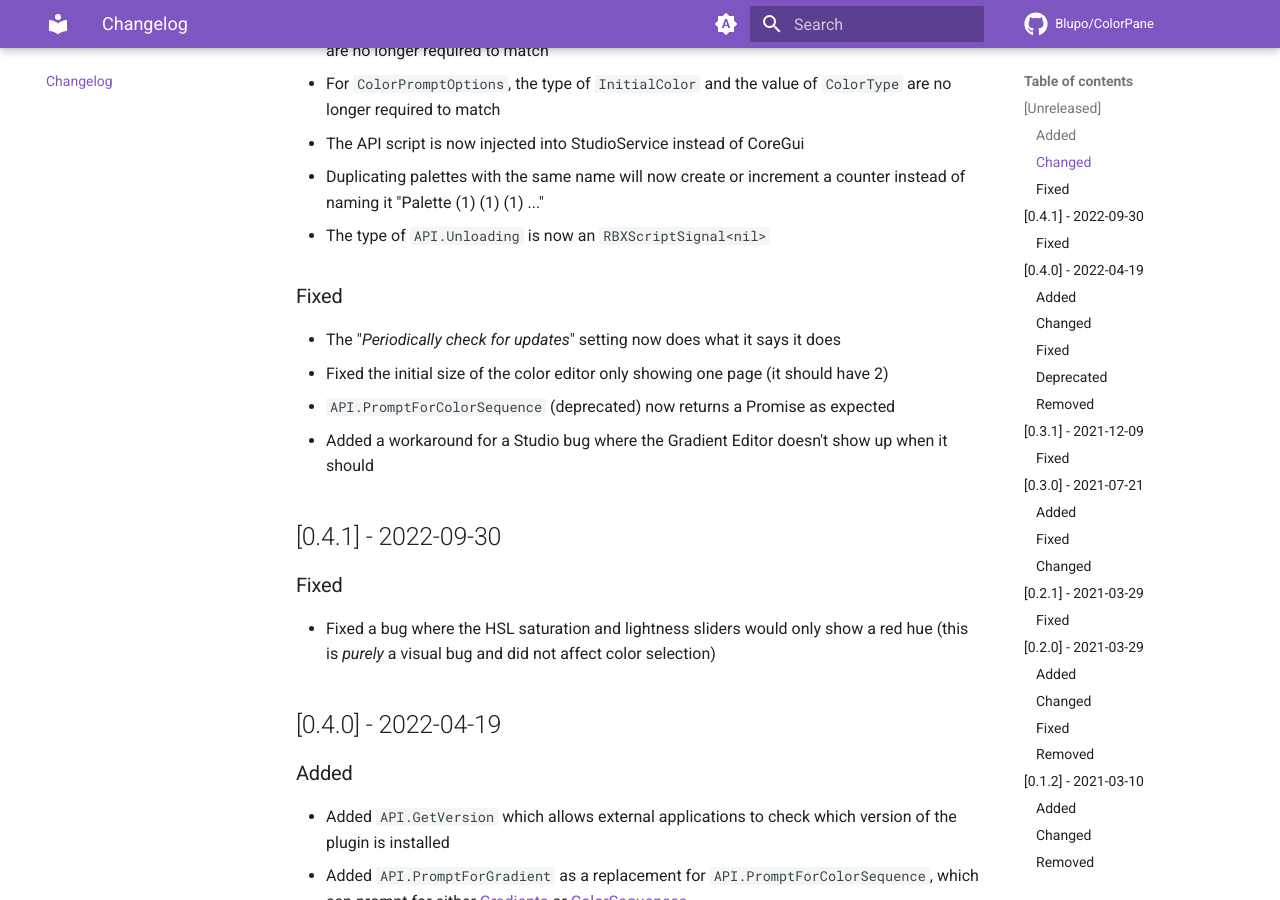
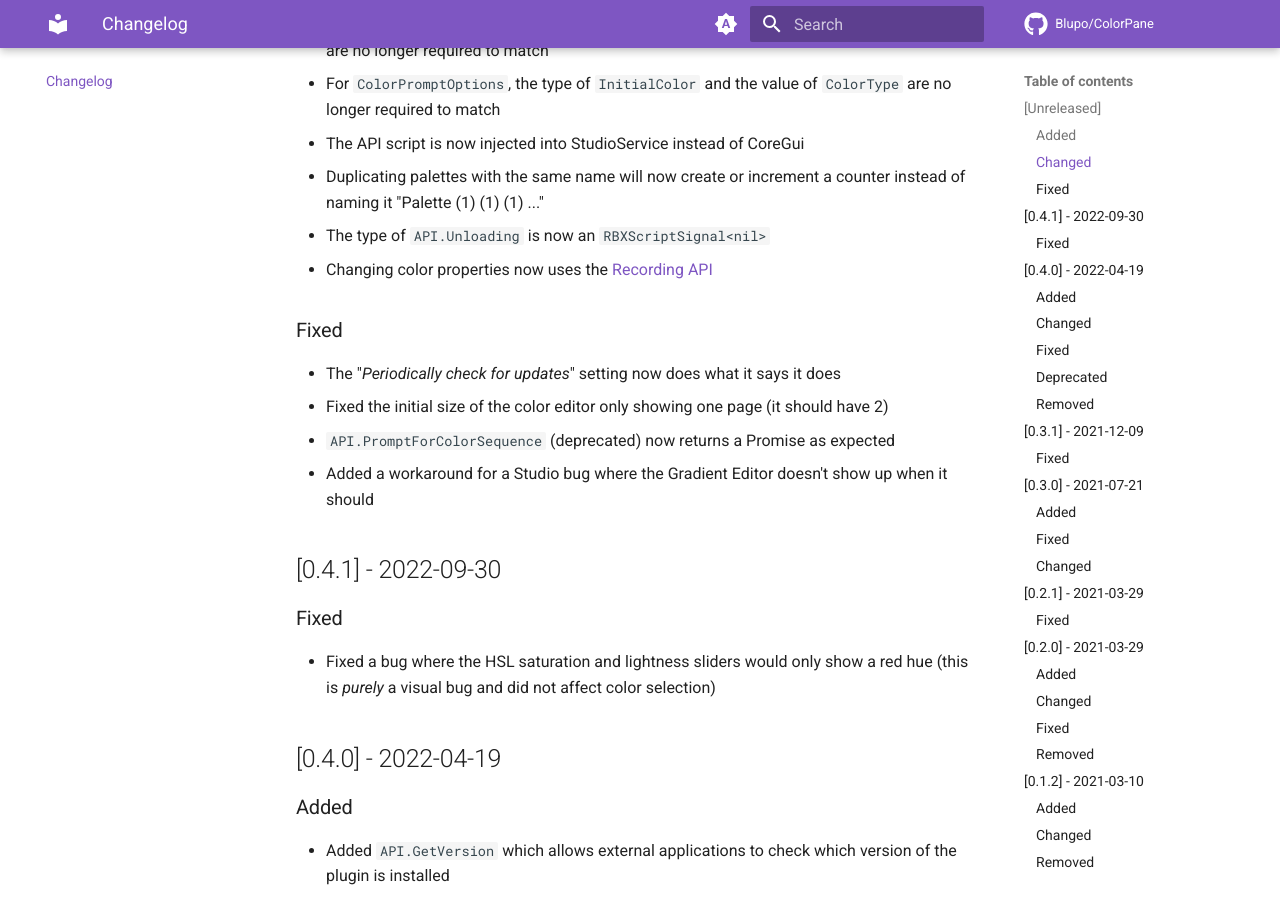
Before and after one commit to Blupo/ColorPane, an MkDocs documentation site: the page built from docs/changelog.md, in a window 1280 px wide and 900 px high, scrolled down 576 px. Built offline with MkDocs 1.6.1 and Material for MkDocs 9.7.7, drawn with Linux system fonts in a browser that asks for light colours; plug-ins that fetch from the network failed and are left out; comment, search, counter and statistics services are not loaded.

Commit message:
Use Recording API for changing properties

```diff
--- a/docs/changelog.md
+++ b/docs/changelog.md
@@ -13,6 +13,7 @@
 - The API script is now injected into StudioService instead of CoreGui
 - Duplicating palettes with the same name will now create or increment a counter instead of naming it "Palette (1) (1) (1) ..."
 - The type of `API.Unloading` is now an `RBXScriptSignal<nil>`
+- Changing color properties now uses the [Recording API](https://devforum.roblox.com/t/2512500)
 
 ### Fixed
 - The "*Periodically check for updates*" setting now does what it says it does
```
Also changed, not shown: 2 other files.
